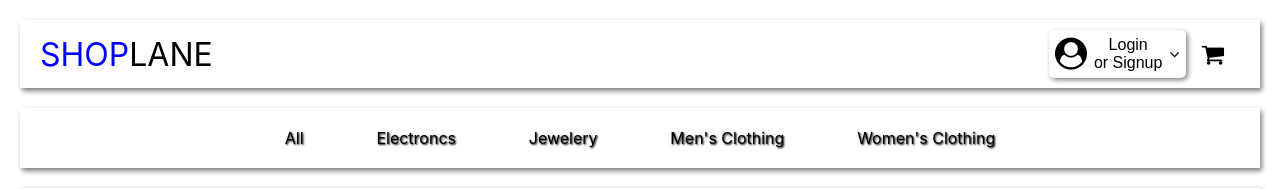
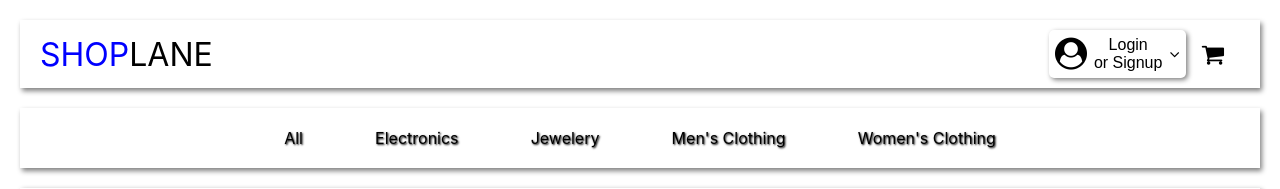
Before and after one commit to Vivekmondal9/Shoplane_Shopping_Site_Vivek_Mondal, a React (Create React App) app: page /login in a window 1280 px wide. Shown: the top 189 px of the page. Built offline with nearby package versions, Linux system fonts and the light colour scheme; a web font is replaced by a local one.

Commit message:
Add files via upload
There was a spelling mistake in Navigate.js

```diff
--- a/src/Navigate/Navigate.js
+++ b/src/Navigate/Navigate.js
@@ -25,7 +25,7 @@ function Navigate(){
     return(
         <div className="navigate-part">
             <span className="all" onClick={allProduct}>All</span>
-            <span className="electronics" onClick={electronics}>Electroncs</span>
+            <span className="electronics" onClick={electronics}>Electronics</span>
             <span className="jewelery" onClick={navtoJewel}>Jewelery</span>
             <span className="men-cloth" onClick={navtomen}>Men's Clothing</span>
             <span className="women-cloth" onClick={navtowomen}>Women's Clothing</span>
```
